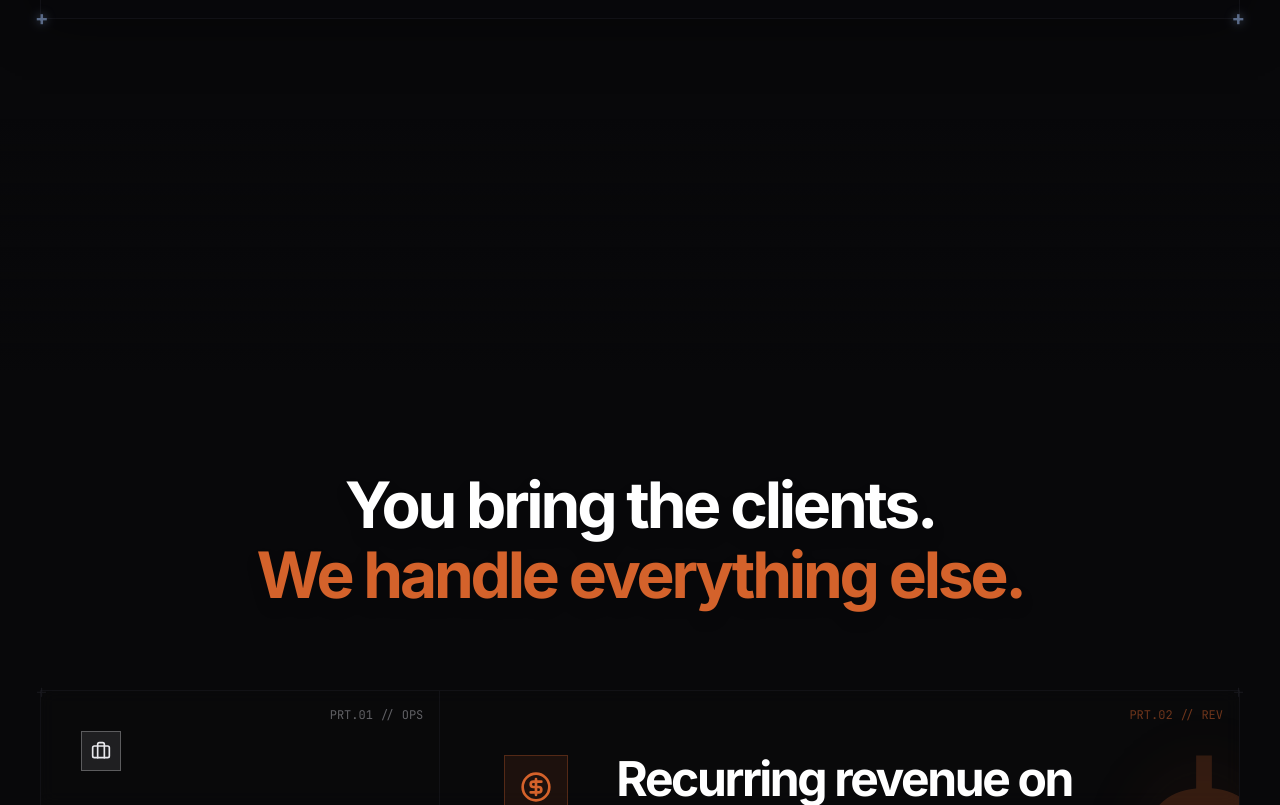
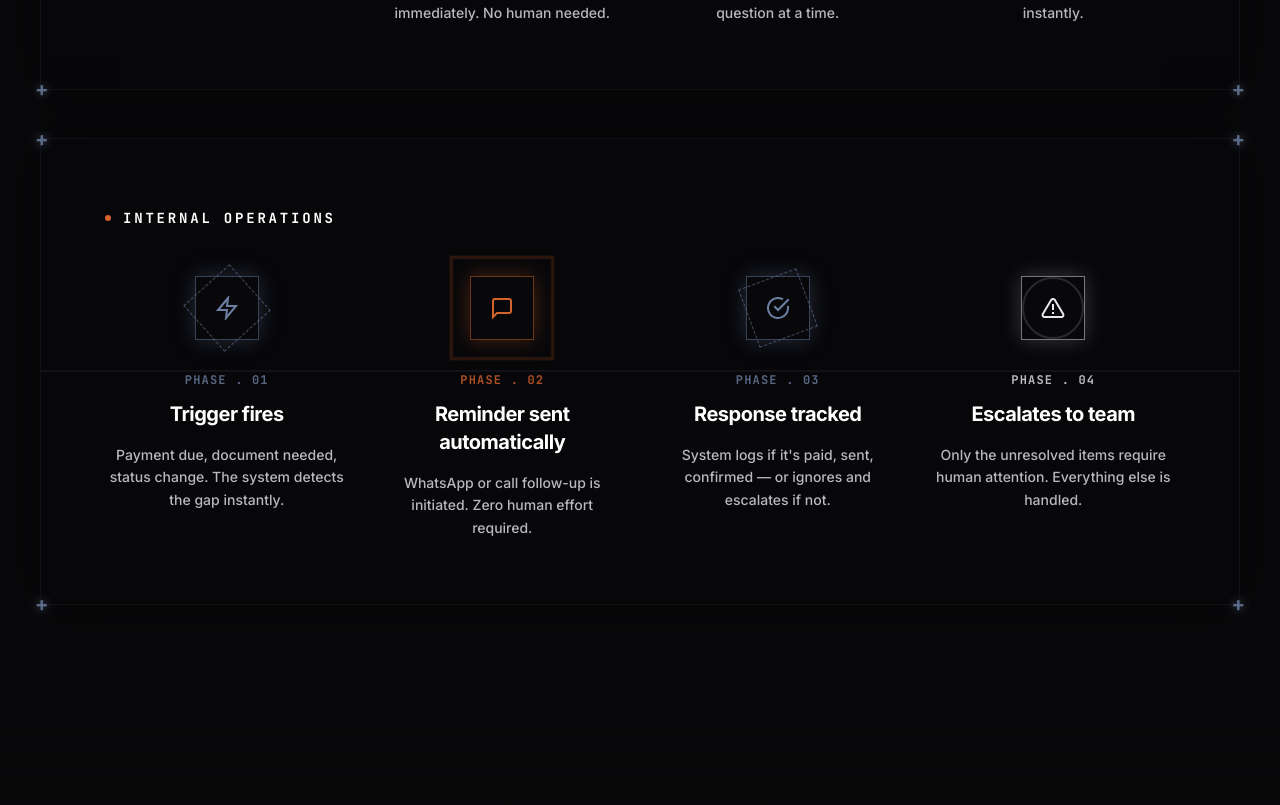
Before and after one commit to Sceduled/kavlron-website, a Next.js app: page / in a window 1280 px wide. Shown: the part 3700-4505 px from the top of the page. Built offline with nearby package versions, Linux system fonts and the light colour scheme.

Commit message:
Phase 5: How it works section (parallel tracks)

```diff
--- a/src/app/components/HowItWorksSection.tsx
+++ b/src/app/components/HowItWorksSection.tsx
@@ -6,13 +6,21 @@ export default function HowItWorksSection() {
     >
       <div className="mx-auto w-full max-w-7xl relative z-10">
         <h2 className="mb-24 text-[40px] font-bold leading-[1.1] tracking-tighter text-white sm:text-[64px] drop-shadow-2xl text-shadow-sm text-center">
-          One system. From lead to{" "}
+          One engine. Two things that{" "}
           <br className="hidden sm:block" />
-          <span className="text-accent-amber drop-shadow-[0_0_20px_rgba(212,98,43,0.5)]">qualified conversation</span>.
+          <span className="text-accent-amber drop-shadow-[0_0_20px_rgba(212,98,43,0.5)]">fall through the cracks</span>.
         </h2>
 
-        {/* Cinematic HUD Timeline */}
-        <div className="relative border border-border/40 bg-background/80 p-8 md:p-16 shadow-[0_0_50px_rgba(0,0,0,0.5)]">
+        {/* Lead & Applicant Handling Timeline */}
+        <div className="relative border border-border/40 bg-background/80 p-8 md:p-16 shadow-[0_0_50px_rgba(0,0,0,0.5)] mb-12">
+
+          {/* Section Title */}
+          <div className="mb-12 inline-flex items-center gap-3">
+            <div className="w-1.5 h-1.5 bg-accent-amber rounded-full" />
+            <span className="font-mono text-sm font-bold uppercase tracking-[0.2em] text-white">
+              Lead & Applicant Handling
+            </span>
+          </div>
 
           {/* Corner Crosshairs */}
           <div className="absolute -top-[14px] -left-[6px] text-accent-blue/80 text-xl font-bold pointer-events-none drop-shadow-[0_0_5px_rgba(107,127,163,0.8)]">+</div>
@@ -121,6 +129,117 @@ export default function HowItWorksSection() {
 
           </div>
         </div>
+
+        {/* Internal Operations Timeline */}
+        <div className="relative border border-border/40 bg-background/80 p-8 md:p-16 shadow-[0_0_50px_rgba(0,0,0,0.5)]">
+
+          {/* Section Title */}
+          <div className="mb-12 inline-flex items-center gap-3">
+            <div className="w-1.5 h-1.5 bg-accent-amber rounded-full" />
+            <span className="font-mono text-sm font-bold uppercase tracking-[0.2em] text-white">
+              Internal Operations
+            </span>
+          </div>
+
+          {/* Corner Crosshairs */}
+          <div className="absolute -top-[14px] -left-[6px] text-accent-blue/80 text-xl font-bold pointer-events-none drop-shadow-[0_0_5px_rgba(107,127,163,0.8)]">+</div>
+          <div className="absolute -top-[14px] -right-[6px] text-accent-blue/80 text-xl font-bold pointer-events-none drop-shadow-[0_0_5px_rgba(107,127,163,0.8)]">+</div>
+          <div className="absolute -bottom-[14px] -left-[6px] text-accent-blue/80 text-xl font-bold pointer-events-none drop-shadow-[0_0_5px_rgba(107,127,163,0.8)]">+</div>
+          <div className="absolute -bottom-[14px] -right-[6px] text-accent-blue/80 text-xl font-bold pointer-events-none drop-shadow-[0_0_5px_rgba(107,127,163,0.8)]">+</div>
+
+          {/* Highly Visible Animated Data Pipeline */}
+          <div className="absolute top-1/2 left-0 w-full h-[2px] bg-border/40 hidden md:block -translate-y-1/2 overflow-hidden">
+             {/* Data packet traveling left to right constantly */}
+             <div className="w-[100px] h-full bg-gradient-to-r from-transparent via-accent-amber to-transparent shadow-[0_0_15px_rgba(212,98,43,1)] animate-[translateX_3s_linear_infinite]" style={{ transform: "translateX(-100%)", animation: "travel 2.5s linear infinite" }} />
+          </div>
+
+          <div className="grid grid-cols-1 gap-16 md:grid-cols-4 md:gap-8 relative z-10">
+
+            {/* Step 1 */}
+            <div className="relative flex flex-col items-start md:items-center group">
+              <div className="mb-8 h-16 w-16 border border-accent-blue/50 bg-background flex items-center justify-center relative shadow-[0_0_20px_rgba(107,127,163,0.3)]">
+                {/* Visible Spin Animation */}
+                <div className="absolute inset-0 border border-dashed border-accent-blue/60 animate-[spin_5s_linear_infinite]" />
+                <svg width="24" height="24" viewBox="0 0 24 24" fill="none" stroke="var(--color-accent-blue)" strokeWidth="2" strokeLinecap="square" className="relative z-10">
+                  <polygon points="13 2 3 14 12 14 11 22 21 10 12 10 13 2" />
+                </svg>
+              </div>
+              <div className="md:text-center">
+                <div className="font-mono text-xs font-bold text-accent-blue/80 tracking-widest uppercase mb-3">Phase . 01</div>
+                <h3 className="mb-4 text-xl font-bold tracking-tight text-white">
+                  Trigger fires
+                </h3>
+                <p className="text-sm font-medium leading-relaxed text-text-muted">
+                  Payment due, document needed, status change. The system detects the gap instantly.
+                </p>
+              </div>
+            </div>
+
+            {/* Step 2 */}
+            <div className="relative flex flex-col items-start md:items-center group">
+              <div className="mb-8 h-16 w-16 border border-accent-amber/50 bg-background flex items-center justify-center relative shadow-[0_0_20px_rgba(212,98,43,0.3)]">
+                {/* Visible Pulse Animation */}
+                <div className="absolute inset-0 border-2 border-accent-amber/60 animate-[ping_2s_ease-in-out_infinite]" />
+                <svg width="24" height="24" viewBox="0 0 24 24" fill="none" stroke="var(--color-accent-amber)" strokeWidth="2" strokeLinecap="square" className="relative z-10">
+                  <path d="M21 15a2 2 0 0 1-2 2H7l-4 4V5a2 2 0 0 1 2-2h14a2 2 0 0 1 2 2z" />
+                </svg>
+              </div>
+              <div className="md:text-center">
+                <div className="font-mono text-xs font-bold text-accent-amber/80 tracking-widest uppercase mb-3">Phase . 02</div>
+                <h3 className="mb-4 text-xl font-bold tracking-tight text-white">
+                  Reminder sent automatically
+                </h3>
+                <p className="text-sm font-medium leading-relaxed text-text-muted">
+                  WhatsApp or call follow-up is initiated. Zero human effort required.
+                </p>
+              </div>
+            </div>
+
+            {/* Step 3 */}
+            <div className="relative flex flex-col items-start md:items-center group">
+              <div className="mb-8 h-16 w-16 border border-accent-blue/50 bg-background flex items-center justify-center relative shadow-[0_0_20px_rgba(107,127,163,0.3)]">
+                {/* Visible Spin Animation Reverse */}
+                <div className="absolute inset-0 border border-dashed border-accent-blue/60 animate-[spin_3s_linear_infinite_reverse]" />
+                <svg width="24" height="24" viewBox="0 0 24 24" fill="none" stroke="var(--color-accent-blue)" strokeWidth="2" strokeLinecap="square" className="relative z-10">
+                  <path d="M22 11.08V12a10 10 0 1 1-5.93-9.14" />
+                  <polyline points="22 4 12 14.01 9 11.01" />
+                </svg>
+              </div>
+              <div className="md:text-center">
+                <div className="font-mono text-xs font-bold text-accent-blue/80 tracking-widest uppercase mb-3">Phase . 03</div>
+                <h3 className="mb-4 text-xl font-bold tracking-tight text-white">
+                  Response tracked
+                </h3>
+                <p className="text-sm font-medium leading-relaxed text-text-muted">
+                  System logs if it&apos;s paid, sent, confirmed — or ignores and escalates if not.
+                </p>
+              </div>
+            </div>
+
+            {/* Step 4 */}
+            <div className="relative flex flex-col items-start md:items-center group">
+              <div className="mb-8 h-16 w-16 border border-foreground/50 bg-background flex items-center justify-center relative shadow-[0_0_20px_rgba(255,255,255,0.2)]">
+                {/* Visible Scaling Target */}
+                <div className="absolute inset-0 border-2 border-foreground/30 rounded-full animate-pulse" />
+                <svg width="24" height="24" viewBox="0 0 24 24" fill="none" stroke="currentColor" strokeWidth="2" strokeLinecap="square" className="relative z-10 text-foreground">
+                  <path d="M10.29 3.86L1.82 18a2 2 0 0 0 1.71 3h16.94a2 2 0 0 0 1.71-3L13.71 3.86a2 2 0 0 0-3.42 0z" />
+                  <line x1="12" y1="9" x2="12" y2="13" />
+                  <line x1="12" y1="17" x2="12.01" y2="17" />
+                </svg>
+              </div>
+              <div className="md:text-center">
+                <div className="font-mono text-xs font-bold text-foreground/80 tracking-widest uppercase mb-3">Phase . 04</div>
+                <h3 className="mb-4 text-xl font-bold tracking-tight text-white">
+                  Escalates to team
+                </h3>
+                <p className="text-sm font-medium leading-relaxed text-text-muted">
+                  Only the unresolved items require human attention. Everything else is handled.
+                </p>
+              </div>
+            </div>
+
+          </div>
+        </div>
       </div>
     </section>
   );
```
